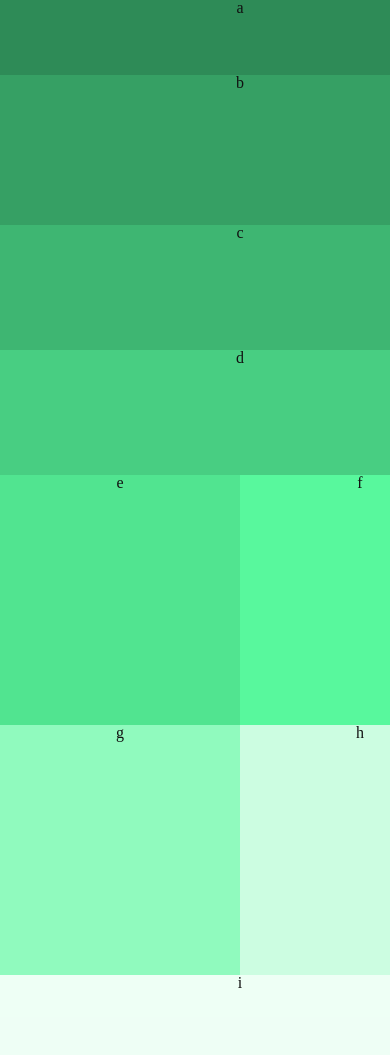
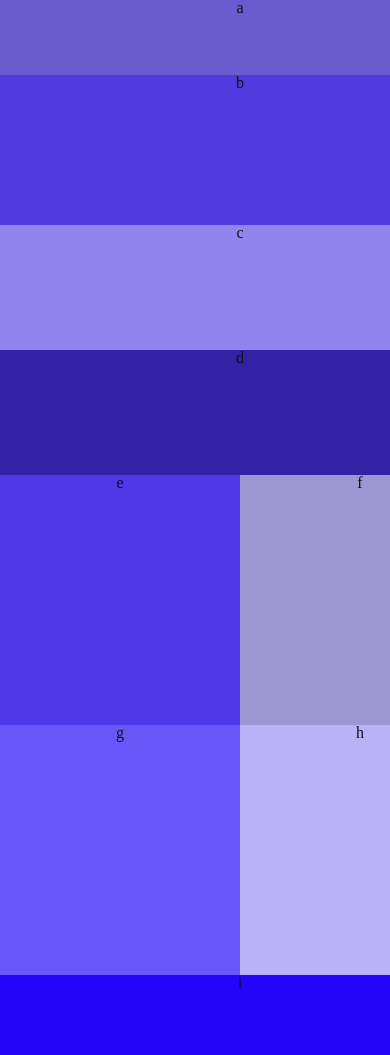
Before and after one commit to sajafisher29/code301-lab01, a plain HTML site: page index.html in a window 390 px wide. Shown: the top 1055 px of the page. Drawn offline with Linux system fonts and the light colour scheme.

Commit message:
Added color change

```diff
--- a/style/layout.css
+++ b/style/layout.css
@@ -73,13 +73,13 @@
   #title {
     height: 75px;
     width: 480px;
-    background-color: seagreen
+    background-color: slateblue;
   }
 
   #menu {
     height: 150px;
     width: 480px;
-    background-color: rgb(54, 160, 100)
+    background-color: rgb(81, 59, 223);
   }
 
   .top {
@@ -89,13 +89,13 @@
   #topLeft {
     height: 125px;
     width: 480px;
-    background-color: rgb(62, 182, 114)
+    background-color: rgb(146, 132, 236);
   }
 
   #topRight {
     height: 125px;
     width: 480px;
-    background-color: rgb(72, 206, 130)
+    background-color:  rgb(51, 34, 165);
   }
 
   .subContent {
@@ -106,34 +106,34 @@
     width: 240px;
     height: 250px;
     float: left;
-    background-color: rgb(81, 228, 144)
+    background-color:  rgb(80, 56, 233);
   }
 
   #sub2 {
     width: 240px;
     height: 250px;
     float: right;
-    background-color: rgb(88, 248, 157)
+    background-color:  rgb(158, 150, 211);
   }
 
   #sub3 {
     width: 240px;
     height: 250px;
     float: left;
-    background-color: rgba(88, 248, 157, 0.664)
+    background-color:  rgb(106, 85, 248);
   }
 
   #sub4 {
     width: 240px;
     height: 250px;
     float: right;
-    background-color: rgba(88, 248, 157, 0.3)
+    background-color:  rgb(187, 177, 248);
   }
 
   #footer {
     width: 480px;
     height: 80px;
     clear: left;
-    background-color: rgba(88, 248, 157, 0.1);
+    background-color:  rgb(37, 4, 250);
   }
 }
```
